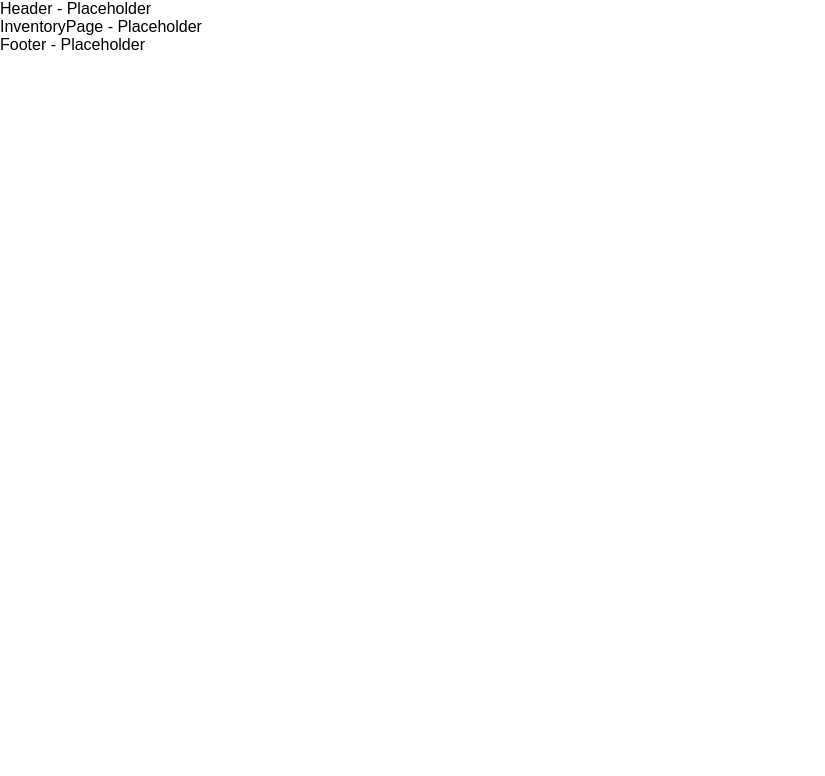
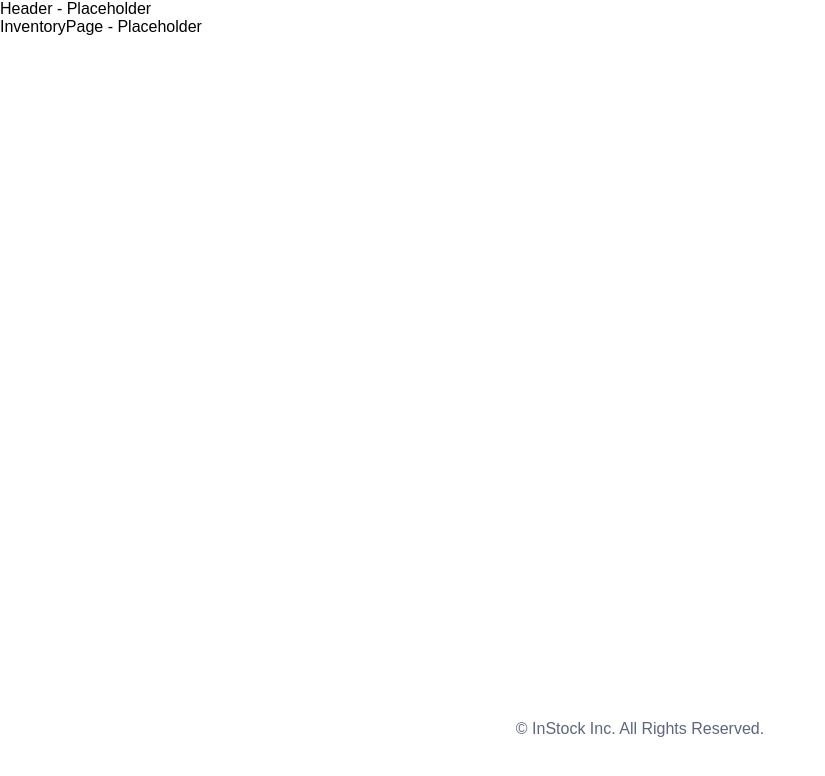
Before and after one commit to reymaa19/InStock-client, a React (Vite) app: page /inventory in a window 1280 px wide. Shown: the top 776 px of the page, without its empty margins (0-825 px from the left). Built offline with nearby package versions, Linux system fonts and the light colour scheme; the HTML template or start-up script is replaced by a standard one.

Commit message:
footer added

```diff
--- a/src/Components/Footer/Footer.jsx
+++ b/src/Components/Footer/Footer.jsx
@@ -1,7 +1,11 @@
-import React from "react";
+import "./Footer.scss";
 
 function Footer() {
-  return <div>Footer - Placeholder</div>;
+  return (
+    <div className="footer">
+      <p className="footer_paragraph">© InStock Inc. All Rights Reserved.</p>
+    </div>
+  );
 }
 
 export default Footer;
--- /dev/null
+++ b/src/Components/Footer/Footer.scss
@@ -0,0 +1,16 @@
+@use "../../styles/partials/mixins" as *;
+@use "../../styles/partials/variables" as *;
+@use "../../styles/partials/typography" as *;
+
+.footer {
+  position: absolute;
+  bottom: 0;
+  width: 100%;
+  height: 80px;
+  &_paragraph {
+    text-align: center;
+    color: $Slate;
+    size: 0.75rem;
+    font-weight: 400;
+  }
+}
```
